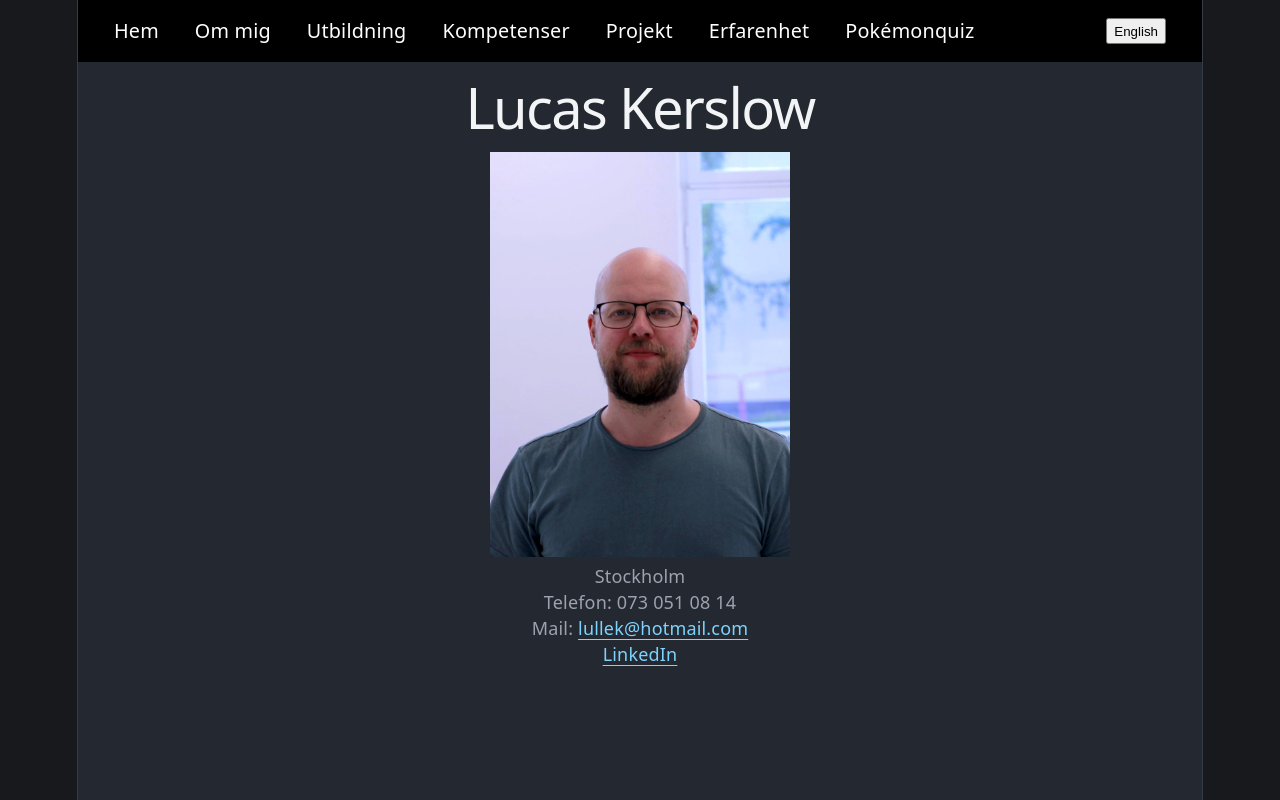
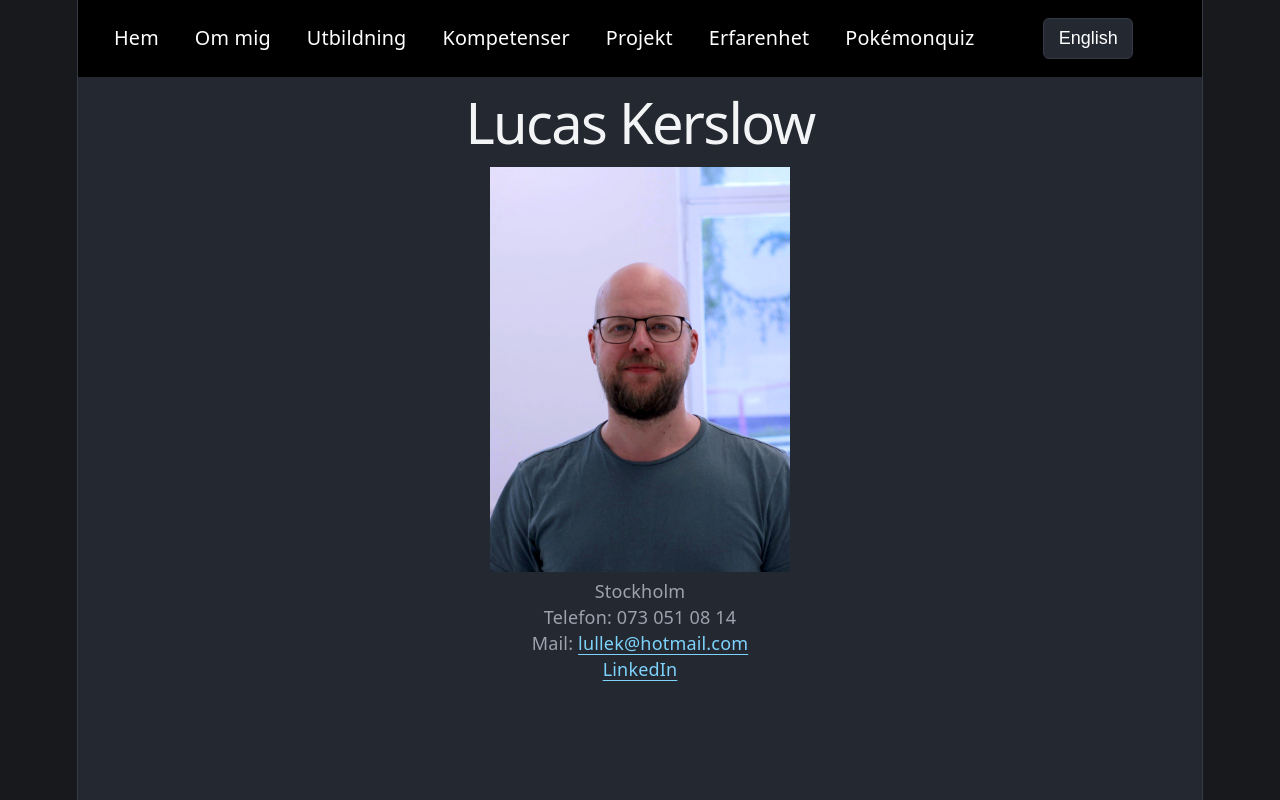
Before and after one commit to lullek/Projects, a React (Vite) app in the folder Hemsida/minhemsida/: page / in a window 1280 px wide. Built offline with nearby package versions, Linux system fonts and the light colour scheme; no server answers.

Commit message:
Add hamburger menu on phone

```diff
--- a/Hemsida/minhemsida/src/components/Navbar.jsx
+++ b/Hemsida/minhemsida/src/components/Navbar.jsx
@@ -1,19 +1,66 @@
+import { useState } from "react";
 import { Link } from "react-router-dom";
 import "../styles/Navbar.css";
 
 export function Navbar({ language, toggleLanguage }) {
+  const [menuOpen, setMenuOpen] = useState(false);
+
+  const closeMenu = () => setMenuOpen(false);
 
   return (
     <nav className="navbar">
-      <Link to="/">{language === "swe" ? "Hem" : "Home"}</Link>
-      <Link to="/about">{language === "swe" ? "Om mig" : "About me"}</Link>
-      <Link to="/education">{language === "swe" ? "Utbildning" : "Education"}</Link>
-      <Link to="/skills">{language === "swe" ? "Kompetenser" : "Skills"}</Link>
-      <Link to="/projects">{language === "swe" ? "Projekt" : "Projects"}</Link>
-      <Link to="/experience">{language === "swe" ? "Erfarenhet" : "Experience"}</Link>
-      <Link to="/quiz">{language === "swe" ? "Pokémonquiz" : "Pokémon quiz"}</Link>
+      <button
+        className="hamburger"
+        onClick={() => setMenuOpen(!menuOpen)}
+        aria-label={menuOpen ? "Stäng meny" : "Öppna meny"}
+        aria-expanded={menuOpen}
+        aria-controls="navbar-links"
+      >
+        {menuOpen ? "✕" : "☰"}
+      </button>
 
-      <button onClick={toggleLanguage}> {language === "swe" ? "English" : "Svenska"} </button>
+      <div
+        id="navbar-links"
+        className={`navbar-links ${menuOpen ? "open" : ""}`}
+      >
+        <Link to="/" onClick={closeMenu}>
+          {language === "swe" ? "Hem" : "Home"}
+        </Link>
+
+        <Link to="/about" onClick={closeMenu}>
+          {language === "swe" ? "Om mig" : "About me"}
+        </Link>
+
+        <Link to="/education" onClick={closeMenu}>
+          {language === "swe" ? "Utbildning" : "Education"}
+        </Link>
+
+        <Link to="/skills" onClick={closeMenu}>
+          {language === "swe" ? "Kompetenser" : "Skills"}
+        </Link>
+
+        <Link to="/projects" onClick={closeMenu}>
+          {language === "swe" ? "Projekt" : "Projects"}
+        </Link>
+
+        <Link to="/experience" onClick={closeMenu}>
+          {language === "swe" ? "Erfarenhet" : "Experience"}
+        </Link>
+
+        <Link to="/quiz" onClick={closeMenu}>
+          {language === "swe" ? "Pokémonquiz" : "Pokémon quiz"}
+        </Link>
+
+        <button
+          className="language-button"
+          onClick={() => {
+            toggleLanguage();
+            closeMenu();
+          }}
+        >
+          {language === "swe" ? "English" : "Svenska"}
+        </button>
+      </div>
     </nav>
   );
 }
--- a/Hemsida/minhemsida/src/styles/Navbar.css
+++ b/Hemsida/minhemsida/src/styles/Navbar.css
@@ -1,4 +1,21 @@
-.navbar { display: flex; gap: 2rem; padding: 1rem 2rem; background-color: #000000; }
+.navbar {
+    display: flex;
+    align-items: center;
+    gap: 2rem;
+    padding: 1rem 2rem;
+    background-color: #000000;
+    position: relative;
+    z-index: 10;
+    box-sizing: border-box;
+    width: 100%;
+}
+
+.navbar-links {
+    display: flex;
+    align-items: center;
+    gap: 2rem;
+    flex-wrap: wrap;
+}
 
 .navbar a {
     color: white;
@@ -11,5 +28,78 @@
 }
 
 .navbar button {
-    margin-left: auto;
+    color: white;
+    background-color: #242830;
+    border: 1px solid #343A46;
+    border-radius: 6px;
+    padding: 0.5rem 0.8rem;
+    font-size: 1rem;
+    cursor: pointer;
+    margin-right: auto;
 }
+
+.navbar button:hover {
+    border-color: #7DD3FC;
+}
+
+/* Dölj hamburgermenyn på större skärmar */
+.hamburger {
+    display: none;
+}
+
+/* Mobilanpassning */
+@media (max-width: 768px) {
+    .navbar {
+        justify-content: flex-end;
+        padding: 1rem;
+    }
+
+    .navbar .hamburger {
+        display: block;
+        font-size: 1.6rem;
+        line-height: 1;
+        padding: 0.5rem 0.75rem;
+        margin-left: auto;
+    }
+
+    .navbar-links {
+        display: none;
+        position: absolute;
+        top: 100%;
+        left: 0;
+        right: 0;
+        flex-direction: column;
+        align-items: stretch;
+        gap: 0;
+        padding: 0.5rem 1rem 1rem;
+        background-color: #000000;
+        border-top: 1px solid #343A46;
+        box-sizing: border-box;
+    }
+
+    .navbar-links.open {
+        display: flex;
+    }
+
+    .navbar-links a {
+        display: block;
+        width: 100%;
+        padding: 0.8rem 0;
+        text-align: center;
+        box-sizing: border-box;
+        border-bottom: 1px solid #343A46;
+    }
+
+    .navbar .language-button {
+        margin: 1rem auto 0;
+    }
+}
+@media (min-width: 769px) {
+    .navbar-links {
+        flex: 1;
+    }
+
+    .navbar .language-button {
+        margin-left: auto;
+    }
+}
```
Also changed, not shown: 1 other file (tests, documents, lock files or other folders).
